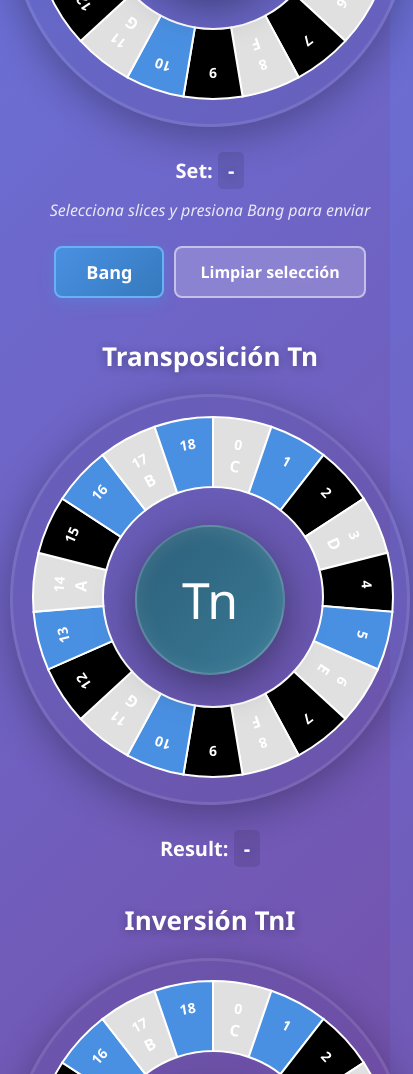
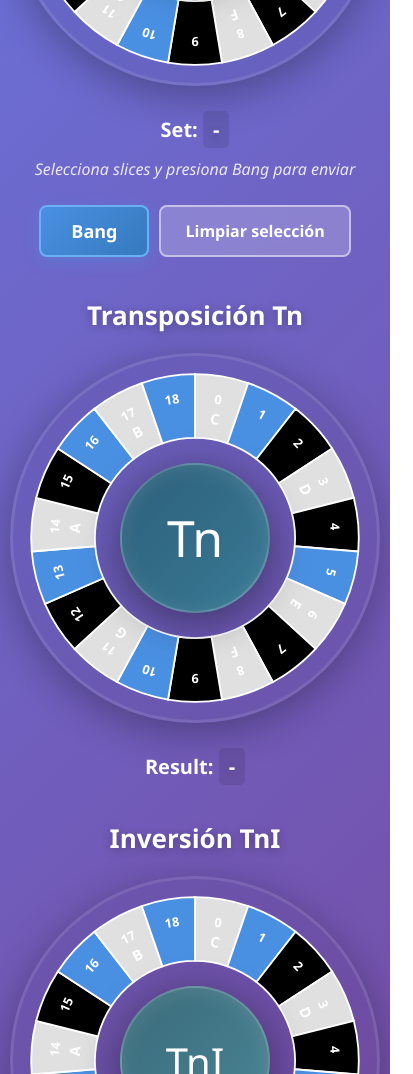
Before and after one commit to Totopo27/circulosConjuntosDeClasesTx, a plain HTML site: page index.html in a window 390 px wide. Shown: the part 853-1927 px from the top of the page, 413 px wide, since content can reach past the window. Drawn offline with Linux system fonts and the light colour scheme.

Commit message:
Update styles.css

```diff
--- a/css/styles.css
+++ b/css/styles.css
@@ -1,4 +1,4 @@
-/* styles.css - Sistema de Círculos Unificado */
+/* styles.css - Sistema de Círculos */
 
 /* Reset y base */
 * {
@@ -129,12 +129,21 @@ body {
     border-radius: 50%;
     box-shadow: 0 10px 40px rgba(0,0,0,0.3);
     border: 3px solid rgba(255,255,255,0.1);
+    /* Asegurar que el contenedor esté perfectamente centrado */
+    display: flex;
+    align-items: center;
+    justify-content: center;
 }
 
 /* SVG transformations */
 svg {
     transform: rotate(-90deg);
     overflow: visible;
+    position: absolute;
+    top: 0;
+    left: 0;
+    width: 100%;
+    height: 100%;
 }
 
 /* Segment styles */
@@ -202,6 +211,9 @@ svg {
                 inset 0 4px 20px rgba(255,255,255,0.1);
     user-select: none;
     border: 2px solid rgba(255,255,255,0.2);
+    /* Corrección para centrado perfecto */
+    margin: 0;
+    z-index: 10;
 }
 
 .fn-circle {
@@ -364,6 +376,11 @@ button:active {
     .center-circle {
         width: 150px;
         height: 150px;
+        /* Mantener el centrado perfecto en móviles */
+        position: absolute;
+        top: 50%;
+        left: 50%;
+        transform: translate(-50%, -50%);
     }
 
     .fn-circle, .tn-circle {
```
